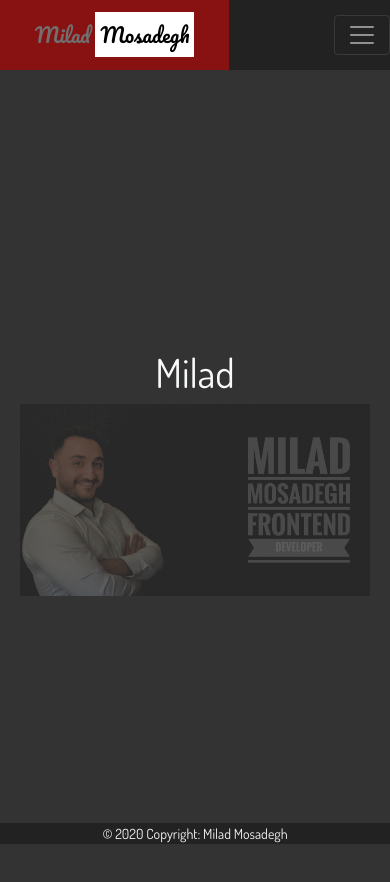
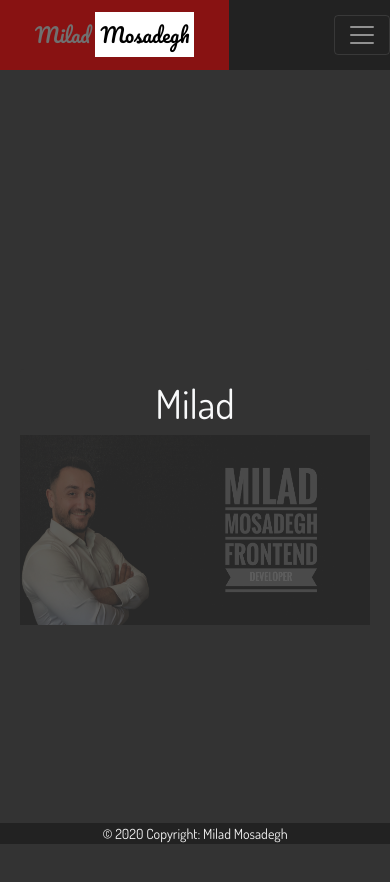
Before and after one commit to Milad-mosadegh/My-Portfolio, a React (Create React App) app: page /home in a window 390 px wide. Shown: the top 882 px of the page. Built offline with nearby package versions, Linux system fonts and the light colour scheme.

Commit message:
Latest Update

```diff
--- a/src/components/Certificate/style.css
+++ b/src/components/Certificate/style.css
@@ -3,10 +3,12 @@
 }
 
 .certificate-content{
+    height: 85vh;
     display: flex;
     flex-wrap: wrap;
     justify-content: space-around;
     align-items: center;
+    padding: 30px;
 }
 
 .certificate-card{
@@ -18,13 +20,12 @@
     border-radius: 20px;
     box-shadow: 10px 10px 30px rgba(0, 0, 0, 0.548);
     transition: 0.5s;
-    margin-top: 40px;
 }
 
 .certificate-card:hover{
+    margin-top: -50px;
+    box-shadow: 10px 20px 70px rgba(0, 0, 0, 0.548);
     transition: 0.5s;
-    transform: translateY(30px);
-    box-shadow: 10px 20px 70px rgba(0, 0, 0, 0.548);
 }
 
 .certificate-card h1{
@@ -69,6 +70,13 @@
         margin-top: 50px;
     }
 
+
+    .certificate-card:hover{
+        margin-top: 70px;
+        box-shadow: 10px 20px 70px rgba(0, 0, 0, 0.548);
+        transition: 0.5s;
+    }
+
     .certificate-card h1{
         font-size: 23px;
     }
--- a/src/components/Home/homeStyle.css
+++ b/src/components/Home/homeStyle.css
@@ -22,7 +22,8 @@
     position: relative;
     background: #333;
     border: none;
-    margin: 60px auto;
+    /* margin: 60px auto; */
+    margin-top: -100px;
 }
 
 
@@ -48,10 +49,12 @@
 .myContainer .card .face.face1 .content{
     opacity: 0.2;
     transition: 0.5s;
+    background-color: black;
 }
 
 .myContainer .card:hover .face.face1 .content{
     opacity: 1;
+
 }
 
 .myContainer .card .face.face1 .red-box{
@@ -66,13 +69,14 @@
 
     height: 100%;
    background: rgb(136, 18, 18);
-   padding: 220px  0px  ;
+   padding: 122px  0px  ;
    transition: 0.5s;
 }
 
 
 .myContainer .card .face.face1 .content img{
-    width: 100%;
+    width: 60%;
+    height: 300px;
 }
 
 .myContainer .card .face.face2 .content h2{
@@ -98,7 +102,7 @@
     align-items: center;
     padding: 20px;
     box-sizing: border-box;
-     transform: translateY(-280px);
+     transform: translateY(-240px);
 }
 
 .myContainer .card:hover .face.face2{
@@ -111,6 +115,12 @@
 
 @media only screen and (max-width:480px){
 
+    .myContainer .card .face.face1 .content img{
+        width: 90%;
+        height: 190px;
+    }
+
+
     .myContainer .card {
         margin-top:0px;
     }
@@ -120,9 +130,7 @@
         display: flex;
         flex-direction: column;
     }
-    .face.face1 .content img{
-            width: 100%;
-        }
+
 
     .myContainer .card .face.face1{
         transform: translateY(10px);
@@ -135,12 +143,13 @@
     .myContainer .card:hover .face.face1 .red-box{
         height: 30%;
         width: 100%;
-        padding: 22px  0px  ;
+        padding: 5px 0px;
         text-align: center;
     }
 
     .myContainer .card .face.face1 .red-box h1{
        transform: rotate(0);
+
 }
 
     .myContainer .card .face.face2 .content h2{
--- a/src/components/Skills/Skill.js
+++ b/src/components/Skills/Skill.js
@@ -31,7 +31,7 @@ function Skill(props) {
             <MyNavbar {...props} />
             <div className="container d-flex flex-column">
 
-                <div className="shadow-lg">
+                <div className="shadow-lg" >
                     <h2 className="card-title mb-3">Code Skills</h2>
                     <Cards info={info} />
                 </div>
--- a/src/components/Skills/cardStyle.css
+++ b/src/components/Skills/cardStyle.css
@@ -7,8 +7,9 @@
 }
 
 .skills h2{
-    width: 400px;
+    /* width: 400px; */
     margin: 0 auto;
+    padding: 20px;
     border-bottom: 1px solid whitesmoke;
 }
 
```
